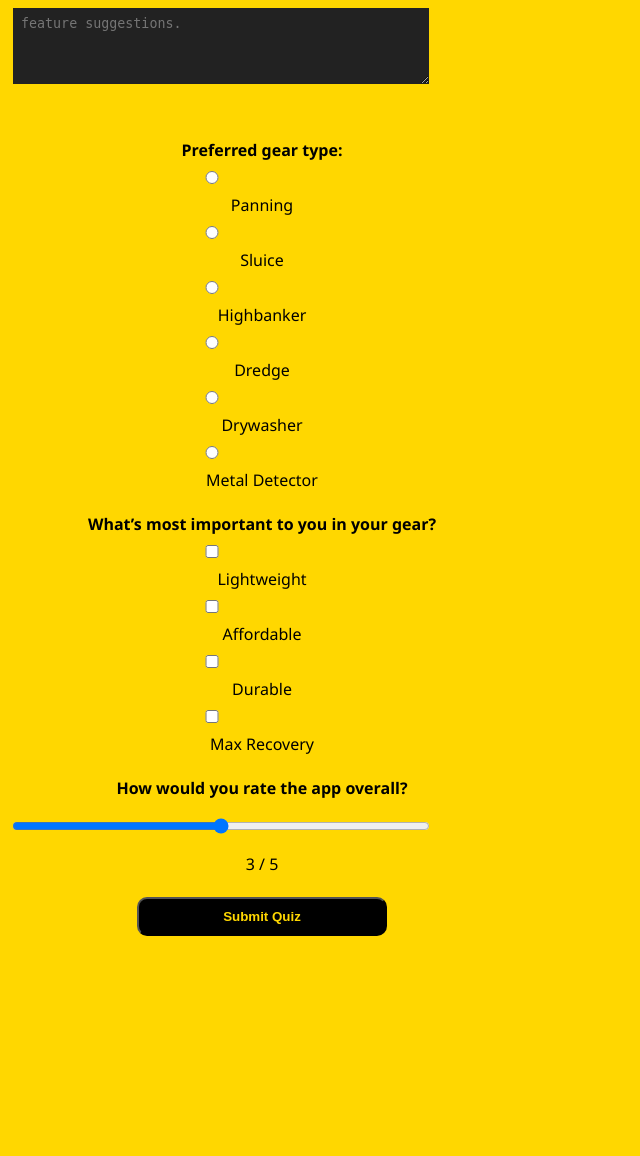
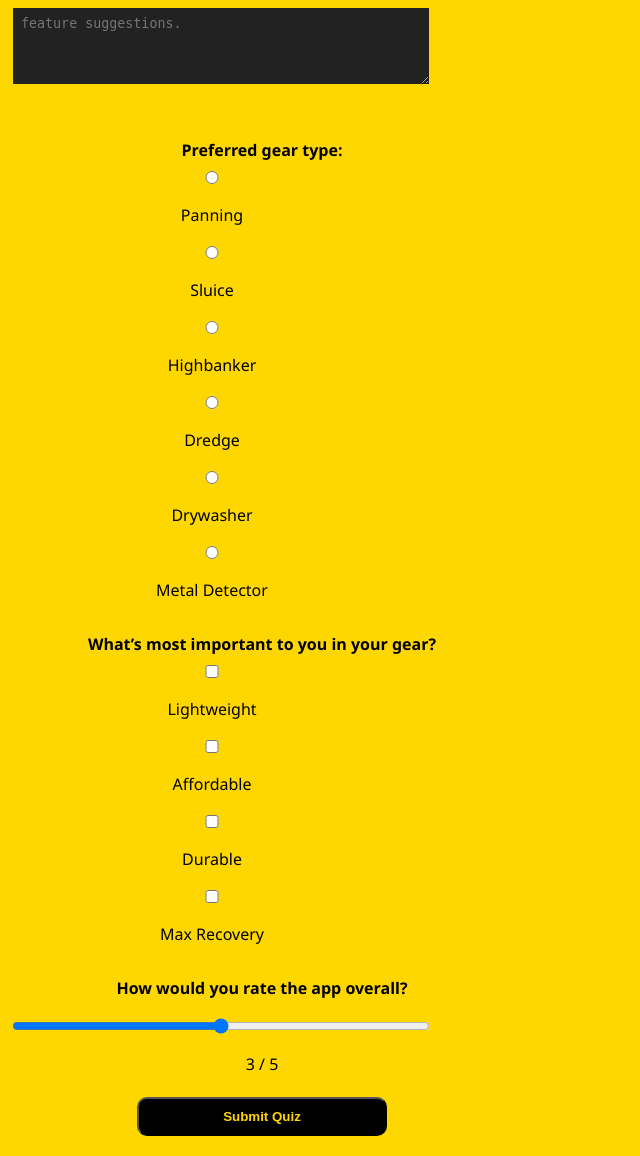
Before and after one commit to BSOstore/BlackSandOutfitters, a Flask app: page /beta_quiz in a window 1280 px wide. Shown: the part 636-1792 px from the top of the page, without its empty margins (0-640 px from the left). Before the commit the page ends 1572 px from the top, so only its background shows below. Run offline with Flask 3, Linux system fonts and the light colour scheme.

Commit message:
Lined up beta_quiz form

```diff
--- /dev/null
+++ b/Git commit instructions.txt
@@ -0,0 +1,5 @@
+Step 1. "git add ."
+
+Step 2. "git commit -m "Something here to describe changes"
+
+Step 3. git push origin main
--- a/static/css/beta.css
+++ b/static/css/beta.css
@@ -70,3 +70,9 @@ body {
   align-items: flex-start;
   gap: 40px;
 }
+.form-group {
+  display: flex;
+  align-items: center;
+  margin-bottom: 10px;
+  gap: 10px;
+}
--- a/templates/beta_quiz.html
+++ b/templates/beta_quiz.html
@@ -43,18 +43,23 @@
         <textarea name="dislike" rows="4" cols="50" placeholder="feature suggestions." required></textarea><br><br>
 
         <label>Preferred gear type:</label><br>
+        <div class="form-group">
             <input type="radio" name="gear" value="Panning" required> Panning<br>
             <input type="radio" name="gear" value="Sluice" required> Sluice<br>
             <input type="radio" name="gear" value="Highbanker" required> Highbanker<br>
             <input type="radio" name="gear" value="Dredge" required> Dredge<br>
             <input type="radio" name="gear" value="Drywasher"> Drywasher<br>
             <input type="radio" name="gear" value="Metal Detector"> Metal Detector<br><br>
+        </div>
+
 
         <label>What’s most important to you in your gear?</label><br>
+        <div class="form-group">
             <input type="checkbox" name="priority" value="Weight"> Lightweight<br>
             <input type="checkbox" name="priority" value="Price"> Affordable<br>
             <input type="checkbox" name="priority" value="Durability"> Durable<br>
             <input type="checkbox" name="priority" value="Performance"> Max Recovery<br><br>
+        </div>
 
         <label for="rating">How would you rate the app overall?</label><br>
         <input type="range" id="rating" name="rating" min="1" max="5" value="3" oninput="updateRating(this.value)">
```
Lines whose indentation alone changed are shown as unchanged.
